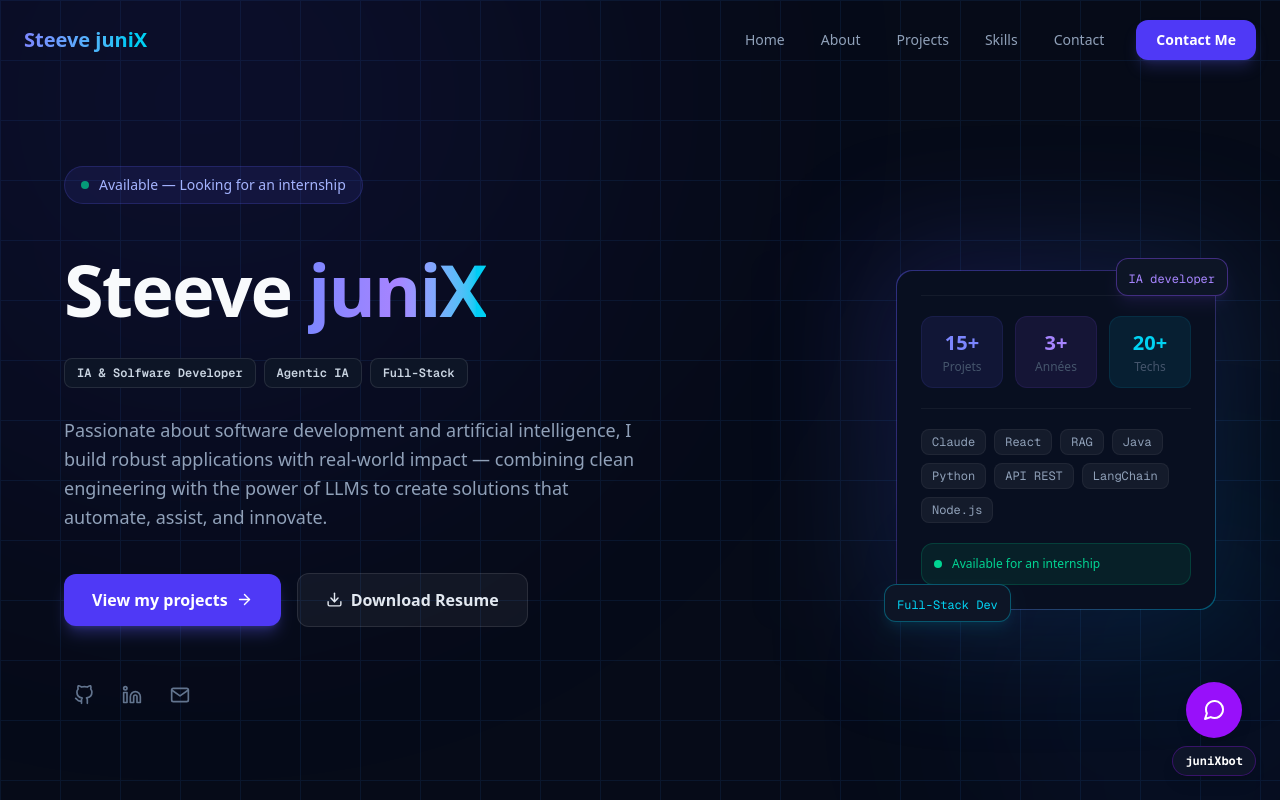
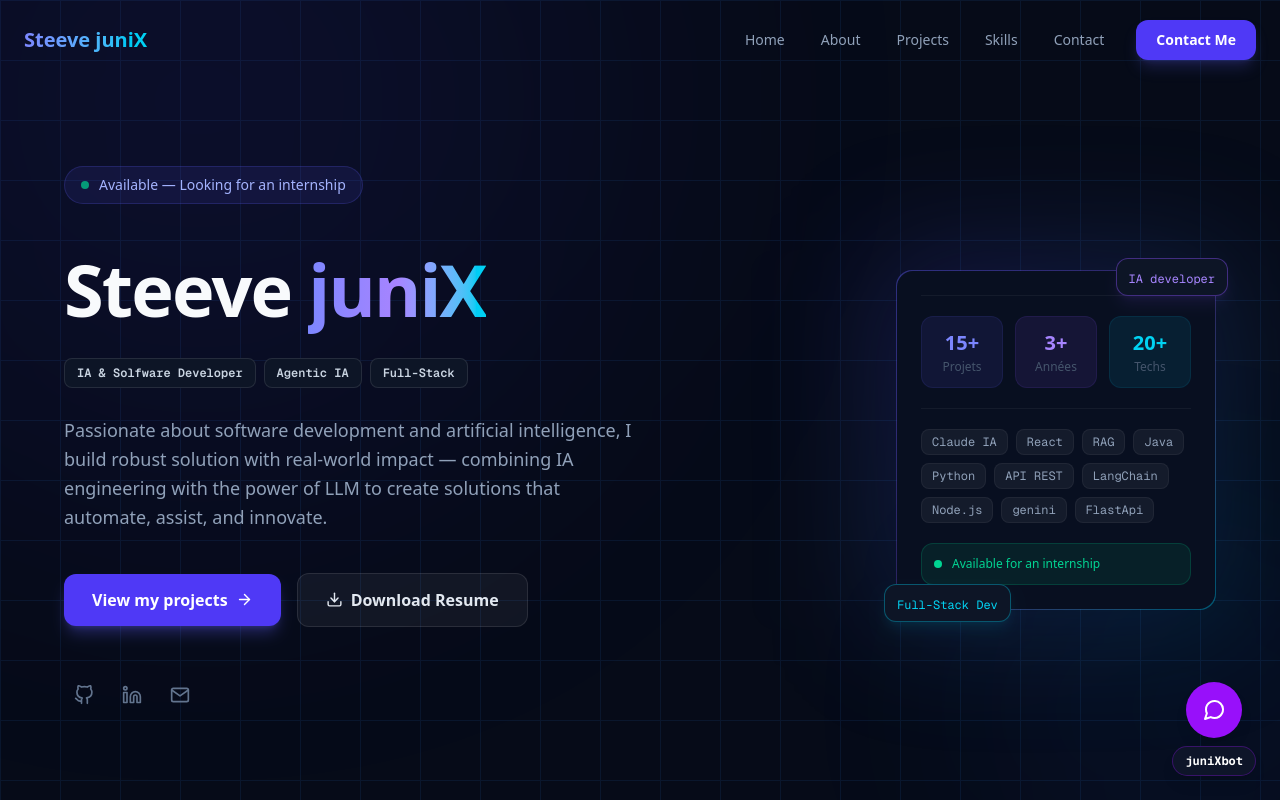
Before and after one commit to stevkouakam/portfolio-junix, a Next.js app: page / in a window 1280 px wide. Shown: the top 800 px of the page. Built offline with nearby package versions, Linux system fonts and the light colour scheme.

Commit message:
fix(): change f

```diff
--- a/src/app/components/Hero.tsx
+++ b/src/app/components/Hero.tsx
@@ -5,7 +5,7 @@ import { FiGithub, FiLinkedin, FiMail, FiDownload, FiArrowRight } from 'react-ic
 
 export default function Hero() {
   const roles = ['IA & Solfware Developer', 'Agentic IA', 'Full-Stack'];
-  const techTags = ['Claude', 'React', 'RAG', 'Java', 'Python', 'API REST', 'LangChain', 'Node.js'];
+  const techTags = ['Claude IA', 'React', 'RAG', 'Java', 'Python', 'API REST', 'LangChain', 'Node.js', 'genini', 'FlastApi'];
 
   return (
     <section id="home" className="min-h-screen flex items-center justify-center pt-20 relative">
@@ -66,7 +66,7 @@ export default function Hero() {
                 transition={{ duration: 0.5, delay: 0.3 }}
                 className="text-slate-400 text-lg leading-relaxed max-w-xl mx-auto lg:mx-0 mb-10"
               >
-                Passionate about software development and artificial intelligence, I build robust applications with real-world impact — combining clean engineering with the power of LLMs to create solutions that automate, assist, and innovate.
+                Passionate about software development and artificial intelligence, I build robust solution with real-world impact — combining IA engineering with the power of LLM to create solutions that automate, assist, and innovate.
               </motion.p>
 
               {/* CTA */}
```
